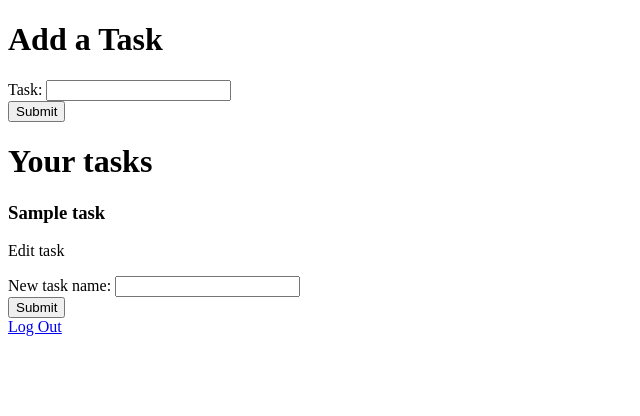
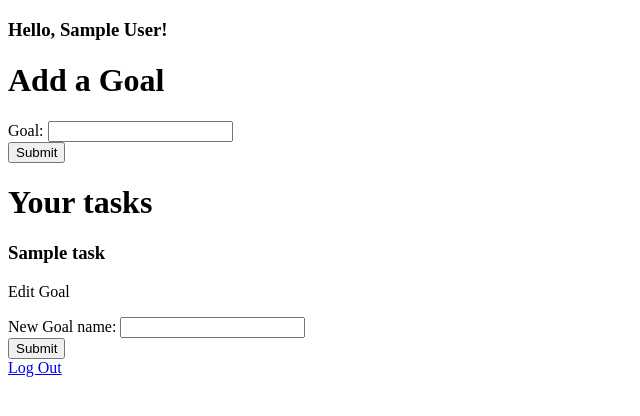
Before and after one commit to teganbroderick/goal-tracker, a Flask app: page / in a window 1280 px wide. Shown: the top 416 px of the page, without its empty margins (0-640 px from the left). Run offline with Flask 2, Linux system fonts and the light colour scheme; the visitor is signed in with stand-in values (Sample User, id 1); tables that the repository leaves empty hold one stand-in row (values such as "Sample post").

Commit message:
Added user=user to render template veriables in edit_task and add_task routes

```diff
--- a/server.py
+++ b/server.py
@@ -98,8 +98,9 @@ def add_task():
     else:
         flash("Goal already in your list")
 
+    user = User.query.filter_by(user_id=session['user_id']).first()
     tasks = Task.query.filter_by(user_id=session['user_id']).all()
-    return render_template('tasks.html', tasks=tasks)
+    return render_template('tasks.html', tasks=tasks, user=user)
 
 
 @app.route('/edit_task', methods=["POST"])
@@ -118,8 +119,9 @@ def edit_task():
 
     db.session.commit()
 
+    user = User.query.filter_by(user_id=session['user_id']).first()
     tasks = Task.query.filter_by(user_id = session['user_id'])
-    return render_template('tasks.html', tasks=tasks)
+    return render_template('tasks.html', tasks=tasks, user=user)
 
 if __name__ == "__main__":
     # We have to set debug=True here, since it has to be True at the
--- a/templates/tasks.html
+++ b/templates/tasks.html
@@ -4,9 +4,11 @@
     <title>Task Tracker</title>
 </head>
 <body>
-    <h1>Add a Task</h1>
+    <h3>Hello, {{ user.fname }} {{ user.lname }}!</h3>
+
+    <h1>Add a Goal</h1>
     <form action="/add_task" method="POST">
-        Task: <input type="text" name="task_name"><br>
+        Goal: <input type="text" name="task_name"><br>
         <!-- Task Description: <input type="text" name="task_description"><br> -->
         <input type="submit" value="Submit">
     </form>
@@ -14,10 +16,10 @@
     <h1>Your tasks</h1>
     {% for task in tasks %}
         <h3> {{ task.task_name }} </h3>
-        <p>Edit task</p>
+        <p>Edit Goal</p>
         <form action="/edit_task" method="POST">
             <input type="hidden" name="task_name" value="{{ task.task_name }}">
-            New task name: <input type="text" name="new_task_name"><br>
+            New Goal name: <input type="text" name="new_task_name"><br>
             <input type="submit" value="Submit">
         </form>
     {% endfor %}
```
